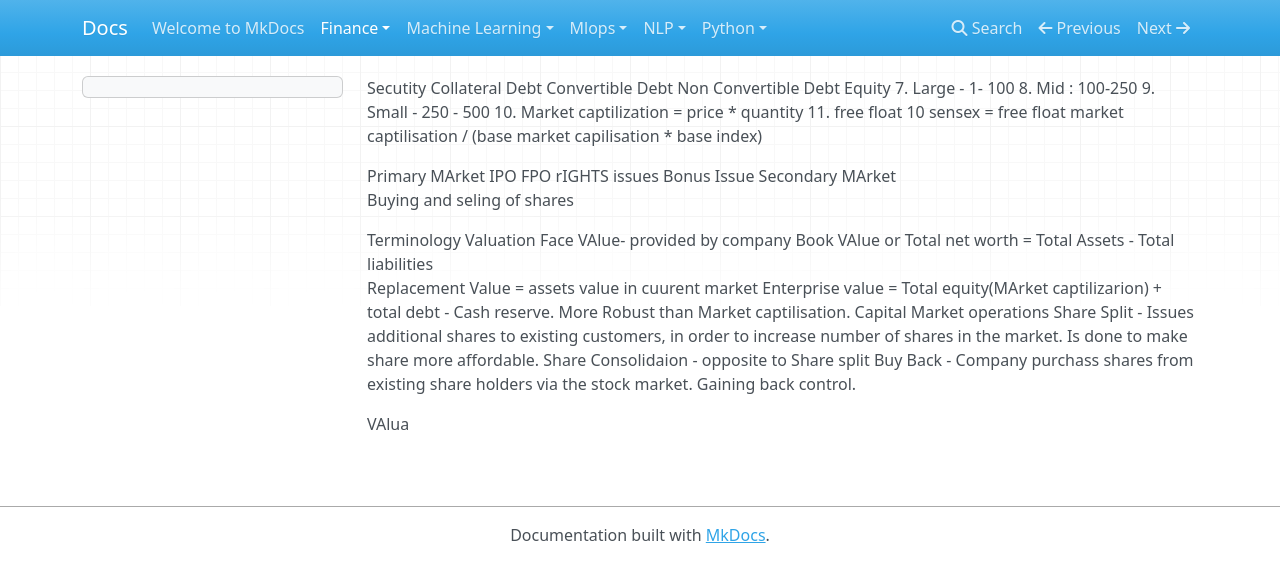
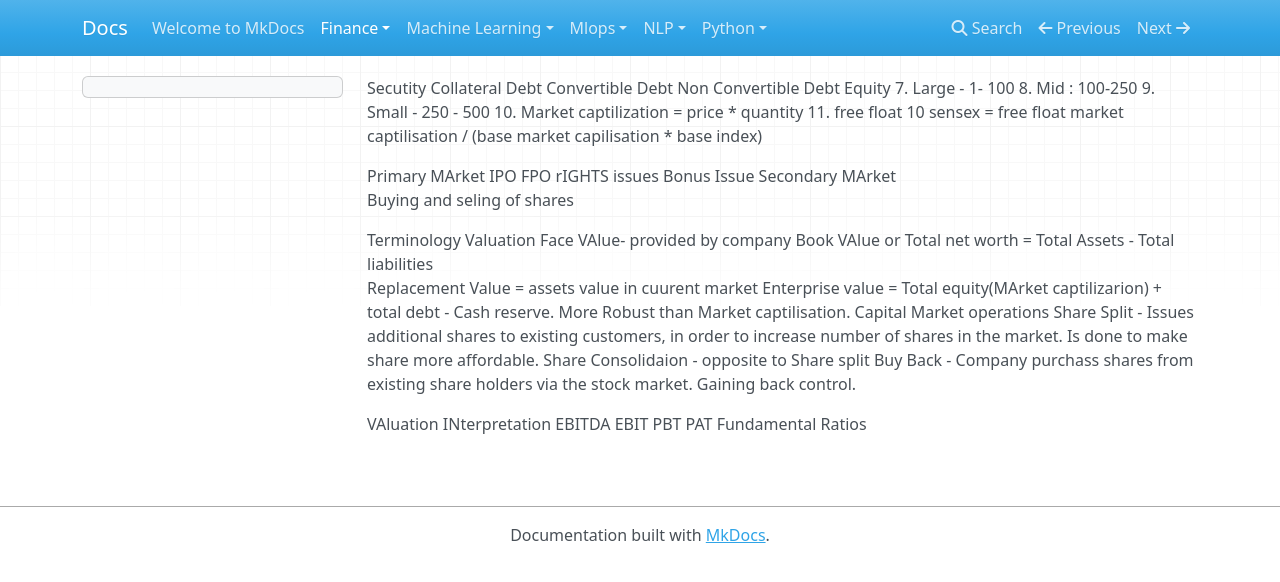
Before and after one commit to ankojubhanuprakash/portfolio_source, an MkDocs documentation site: the page built from docs/Finance/Definitions.md, in a window 1280 px wide. Shown: the top 582 px of the page. Built offline with MkDocs 1.6.1, drawn with Linux system fonts in a browser that asks for light colours; nearby versions of some CDN libraries.

Commit message:
VALUATION

```diff
--- a/docs/Finance/Definitions.md
+++ b/docs/Finance/Definitions.md
@@ -29,4 +29,10 @@ Terminology
      Share Consolidaion - opposite to Share split
      Buy Back - Company purchass shares from existing share holders via the stock market. Gaining back control.
 
-VAlua
+VAluation
+  INterpretation
+   EBITDA
+   EBIT
+   PBT
+   PAT
+  Fundamental Ratios
```
